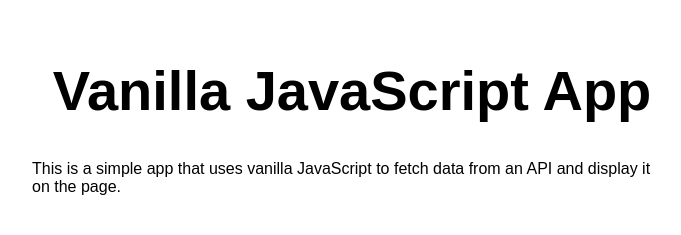
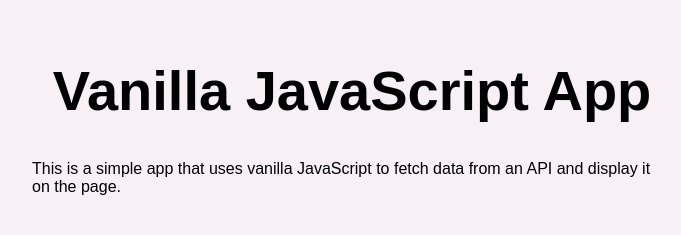
Before and after one commit to oxfordcitydog/vanilla-basic, a website: page src/index.html in a window 1280 px wide. Shown: the whole page, without its empty margins (288-969 px from the left). Drawn offline with Linux system fonts and the light colour scheme.

Commit message:
Updated styles.css

```diff
--- a/src/styles.css
+++ b/src/styles.css
@@ -6,7 +6,7 @@ html, body {
   margin: 0;
   border: 0;
   padding: 0;
-  background-color: #fff;
+  background-color: #f7f0f5;
 }
 
 main {
```
